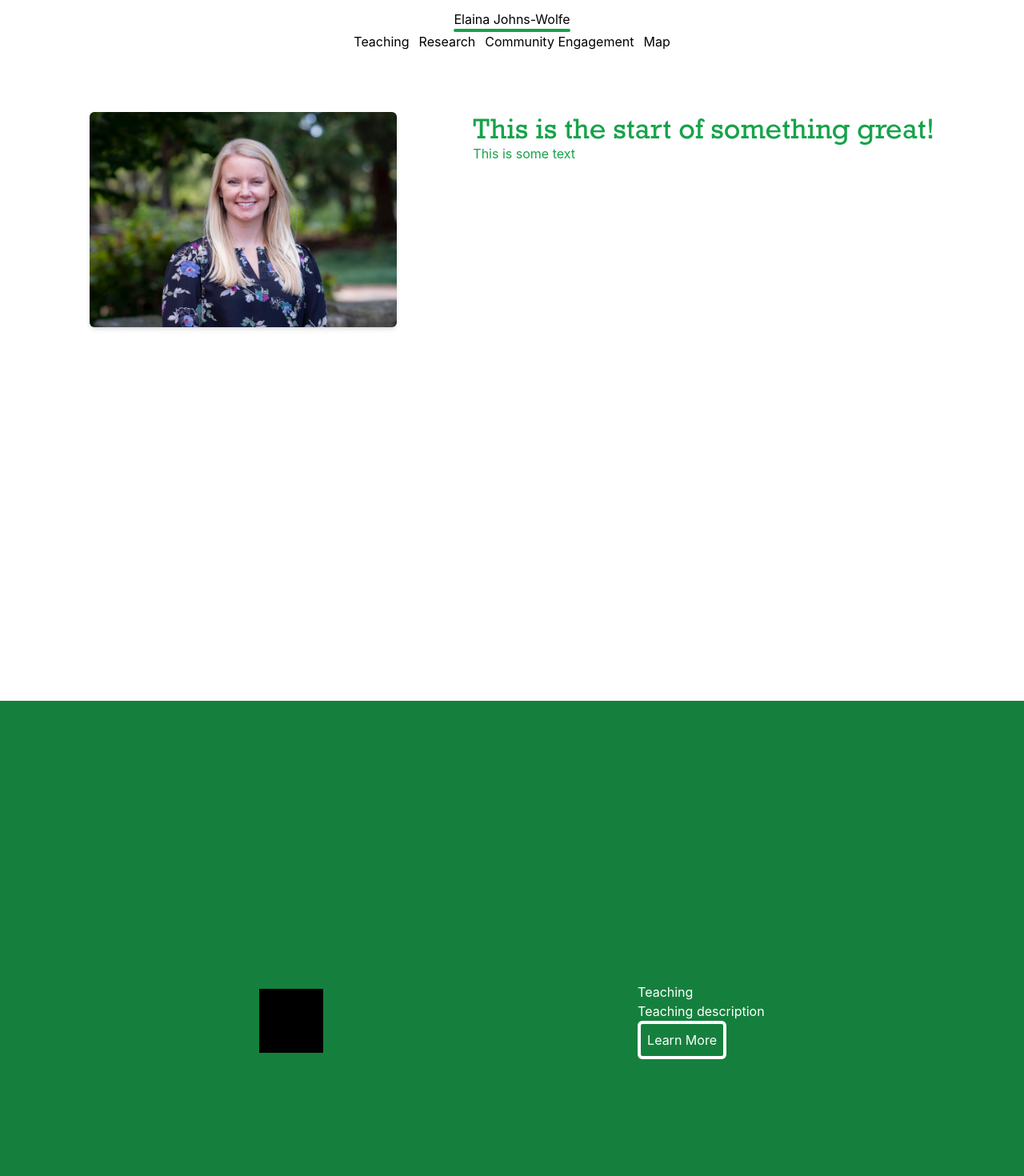
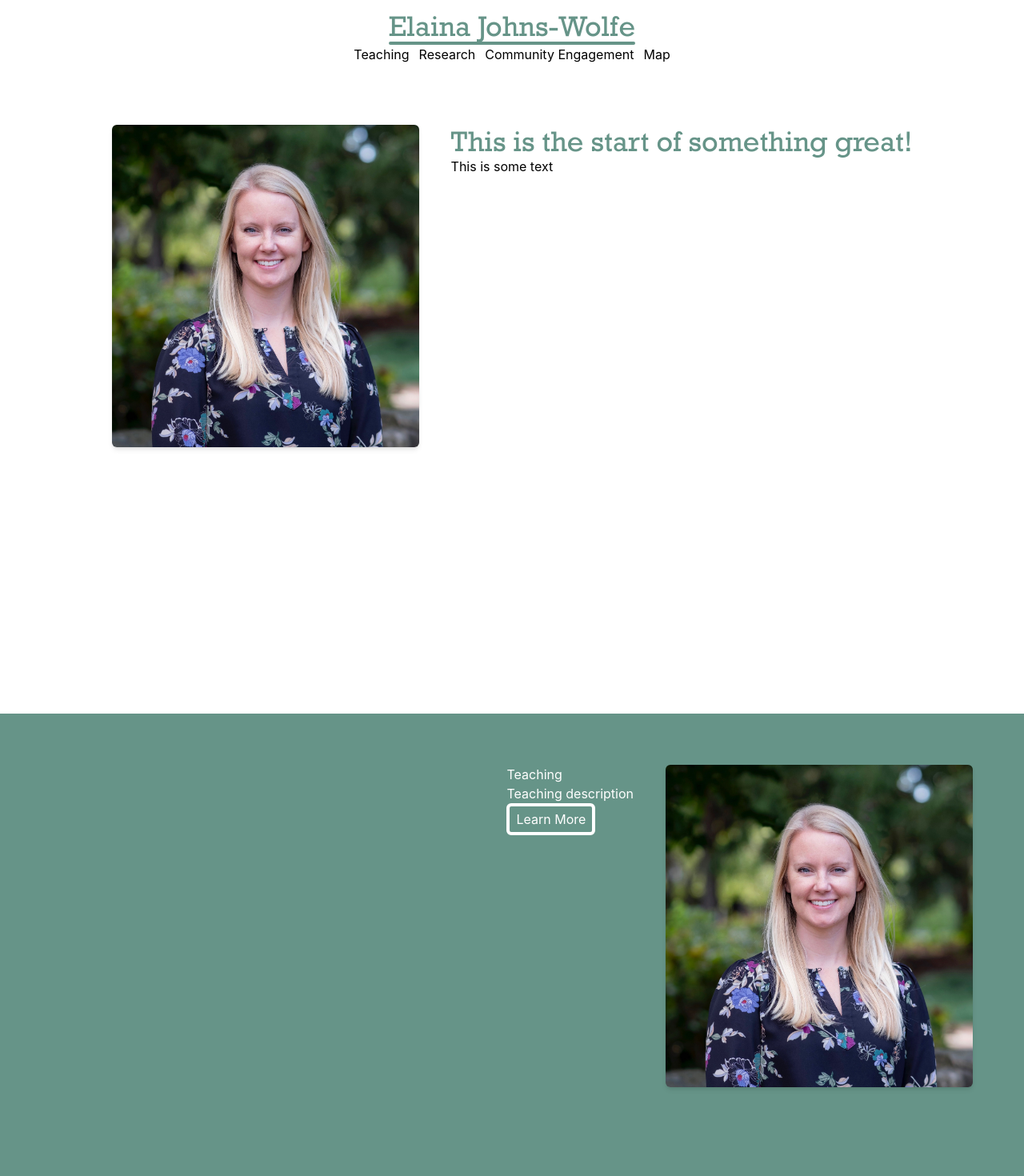
Before and after one commit to Cwoodard2/umsl-professor-web, a React (Create React App) app: page / in a window 1280 px wide. Shown: the top 1470 px of the page at 80% size. Built offline with nearby package versions, Linux system fonts and the light colour scheme.

Commit message:
Added in some theme colors and homepage is starting to look like how I designed it.

```diff
--- a/src/components/HomepageInfo.tsx
+++ b/src/components/HomepageInfo.tsx
@@ -1,5 +1,6 @@
 import React from "react";
 import NavButton from "./NavButton";
+import elainaImage from '../images/johnswolfe_2021.jpeg';
 
 const HomepageInfo = (props: any) => {
     type ColorsProps = {
@@ -15,18 +16,18 @@ const HomepageInfo = (props: any) => {
     };
 
     if (props.colors === 'color') {
-        colors.bgColors = "w-screen h-screen flex flex-row justify-around items-center bg-white pl-32 pr-32";
+        colors.bgColors = "w-screen h-screen flex flex-row justify-start items-start bg-white p-16 gap-10";
         colors.textColors = "text-green-600";
         colors.buttonColors = "green";
     } else {
-        colors.bgColors = "w-screen h-screen flex flex-row justify-around items-center bg-green-700 pl-32 pr-32";
+        colors.bgColors = "w-screen h-screen flex flex-row-reverse justify-start items-start bg-webGreen p-16 gap-10";
         colors.textColors = 'text-white';
         colors.buttonColors = "white";
     }
 
     return (
             <div className={colors.bgColors}>
-                <div className="bg-black w-20 h-20"></div>
+                <img src={elainaImage} className="w-1/3 h-3/5 rounded-md shadow-md object-cover" alt="Elaina Johns-Wolfe"></img>
                 <div className="flex flex-col">
                     <h1 className={colors.textColors}>{props.title}</h1>
                     <p className={colors.textColors}>{props.description}</p>
--- a/src/components/NavButton.tsx
+++ b/src/components/NavButton.tsx
@@ -4,9 +4,9 @@ import { Link } from 'react-router-dom';
 const NavButton = (props: any) => {
     let styles: string;
     if (props.colors === 'white') {
-        styles = "border-white border-4 p-2 rounded-md text-white";
+        styles = "border-white border-4 p-1 pl-2 pr-2 rounded-md text-white";
     } else {
-        styles = "border-green-600 border-4 p-2 rounded-md text-green-600"
+        styles = "border-green-600 border-4 p-1 rounded-md text-green-600"
     }
 
     return (
--- a/src/components/Navigation.tsx
+++ b/src/components/Navigation.tsx
@@ -5,8 +5,8 @@ const Navigation = (props: any) => {
     return (
         <div className="flex flex-col h-auto w-screen justify-center items-center p-3 shadow-md">
                 <Link to='/'>
-                    <button>Elaina Johns-Wolfe</button>
-                    <div className="h-1 bg-green-600 rounded-lg"></div>
+                    <button className="text-4xl text-webGreen rockwell">Elaina Johns-Wolfe</button>
+                    <div className="h-1 bg-webGreen rounded-lg w-full"></div>
                 </Link>
             <div className="flex flex-row gap-3">
                 <Link to='/Teaching'>
--- a/src/pages/Homepage.tsx
+++ b/src/pages/Homepage.tsx
@@ -6,17 +6,17 @@ import elainaImage from '../images/johnswolfe_2021.jpeg';
 const Homepage = (props: any) => {
     return (
         <StandardPage>
-            <div className="w-screen h-screen flex flex-row justify-around items-start bg-white pl-16 pr-16 pt-16 pb-16">
-                <img src={elainaImage} className="w-1/3 h-2/5 rounded-md shadow-md" alt="Elaina Johns-Wolfe"></img>
+            <div className="w-screen h-screen flex flex-row justify-center items-start bg-white p-16 gap-10">
+                <img src={elainaImage} className="w-1/3 h-3/5 rounded-md shadow-md object-cover" alt="Elaina Johns-Wolfe"></img>
                 <div className="flex flex-col">
-                    <h1 className="text-green-600 rockwell text-4xl">This is the start of something great!</h1>
-                    <p className="text-green-600">This is some text</p>
+                    <h1 className="text-webGreen rockwell text-4xl">This is the start of something great!</h1>
+                    <p className="text-black">This is some text</p>
                 </div>
             </div>
             <HomepageInfo title='Teaching' description='Teaching description' goingWhere='Learn More' route="/Teaching"/>
             <HomepageInfo title='Research' description='Research description' goingWhere='Learn More' colors="color" route="/Research"/>
             <HomepageInfo title='Community Engagement' description='Community Engagement description' goingWhere='Learn More' route="/Community Engagement"/>
-            <HomepageInfo title='Mapping Abortion' description='Mapping Abortion description' goingWhere='Learn More' route="/MappingAbortion"/>
+            <HomepageInfo title='Mapping Abortion' description='Mapping Abortion description' goingWhere='Learn More' colors="color" route="/MappingAbortion"/>
         </StandardPage>
     );
 };
--- a/tailwind.config.js
+++ b/tailwind.config.js
@@ -5,7 +5,11 @@ module.exports = {
     // colors: {
     //   webGreen: '#669488'
     // },
-    extend: {}
+    extend: {
+      colors: {
+        webGreen: '#669488'
+      }
+    }
   },
   plugins: [],
 }
```
